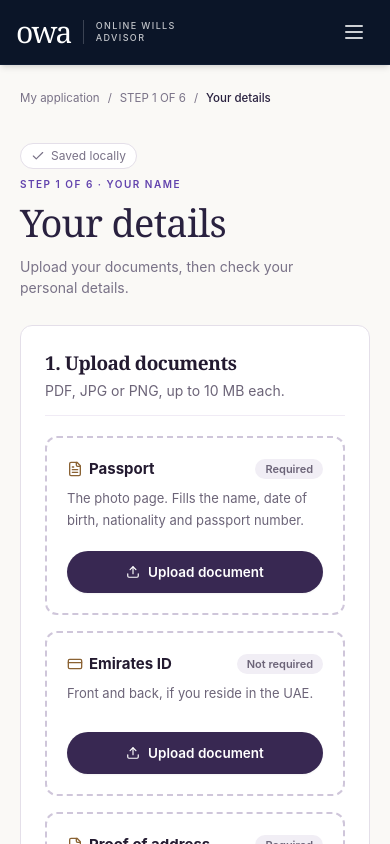
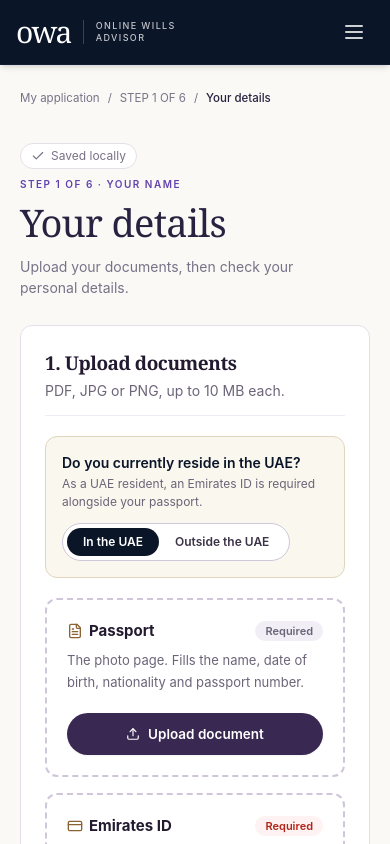
Before and after one commit to ygstudio-game/will_uae, a Next.js app: page /wizard/details in a window 390 px wide. Shown: the top 844 px of the page. Built offline with nearby package versions, Linux system fonts and the light colour scheme; no server answers.

Commit message:
feat(wizard): add UAE residence selector in Section A, set Emirates ID required for residents, and keep country of domicile empty by default

```diff
--- a/app/api/applications/[id]/route.ts
+++ b/app/api/applications/[id]/route.ts
@@ -264,7 +264,7 @@ export async function PATCH(
           applicationId: params.id,
           willIndex: 1,
           versionTag: "ADJD-NM0723-07-03",
-          domicileCountry: domicileCountry || "United Kingdom",
+          domicileCountry: domicileCountry || "",
           hasChildrenUnder18: Boolean(hasChildrenUnder18),
           isDraftConfirmed: Boolean(isDraftConfirmed),
           testatorPersonId: targetTestatorId,
--- a/app/api/wills/route.ts
+++ b/app/api/wills/route.ts
@@ -83,7 +83,7 @@ export async function POST(req: NextRequest) {
         applicationId: app.id,
         willIndex: 1,
         versionTag: "ADJD-NM0723-07-03",
-        domicileCountry: "United Kingdom",
+        domicileCountry: "",
       },
     });
 
--- a/components/owa-wizard/SectionA_Details.tsx
+++ b/components/owa-wizard/SectionA_Details.tsx
@@ -33,11 +33,13 @@ export function SectionA_Details() {
   const [nationality, setNationality] = useState(testator?.nationality || "");
   const [passportNumber, setPassportNumber] = useState(testator?.passportNumber || "");
   const [emiratesId, setEmiratesId] = useState(testator?.emiratesId || "");
-  const [isUaeResident, setIsUaeResident] = useState<boolean | null>(
-    testator?.isUaeResident ?? null
+  const [isUaeResident, setIsUaeResident] = useState<boolean>(
+    testator?.isUaeResident ?? true
   );
   const [address, setAddress] = useState(testator?.address || "");
-  const [domicileCountry, setDomicileCountry] = useState(activeWill?.domicileCountry || "");
+  const [domicileCountry, setDomicileCountry] = useState(
+    activeWill?.domicileCountry === "United Kingdom" ? "" : (activeWill?.domicileCountry || "")
+  );
   const [email, setEmail] = useState(testator?.email || "");
   const [phone, setPhone] = useState(testator?.phone || "");
 
@@ -130,7 +132,7 @@ export function SectionA_Details() {
       }
     }
     if (activeWill?.domicileCountry) {
-      setDomicileCountry(activeWill.domicileCountry);
+      setDomicileCountry(activeWill.domicileCountry === "United Kingdom" ? "" : activeWill.domicileCountry);
     }
   }, [testator, activeWill]);
 
@@ -219,11 +221,6 @@ export function SectionA_Details() {
       if (ocr.nationality) {
         setNationality(ocr.nationality);
         extractedData.nationality = ocr.nationality;
-        if (!domicileCountry) {
-          setDomicileCountry(ocr.nationality);
-          extractedData.domicileCountry = ocr.nationality;
-          updateActiveWill({ domicileCountry: ocr.nationality });
-        }
       }
       if (ocr.passportNumber) {
         setPassportNumber(ocr.passportNumber);
@@ -373,6 +370,50 @@ export function SectionA_Details() {
           </p>
         </div>
 
+        {/* UAE Residence Selector */}
+        <div className="bg-[#FAF7EE] p-4 sm:p-5 rounded-xl border border-[#E2D5BE] flex flex-col sm:flex-row sm:items-center justify-between gap-3 shadow-xs">
+          <div>
+            <span className="text-sm font-semibold text-[#0B1528] block">
+              Do you currently reside in the UAE?
+            </span>
+            <p className="text-[12px] text-[#6c6478] mt-0.5">
+              {isUaeResident
+                ? "As a UAE resident, an Emirates ID is required alongside your passport."
+                : "Non-UAE residents only require their passport photo page."}
+            </p>
+          </div>
+          <div className="inline-flex p-1 bg-white rounded-full border border-[#cfc6da] self-start sm:self-auto shrink-0 shadow-2xs">
+            <button
+              type="button"
+              onClick={() => {
+                setIsUaeResident(true);
+                syncToStore({ isUaeResident: true });
+              }}
+              className={`px-4 py-1.5 rounded-full text-xs font-semibold transition-all cursor-pointer ${
+                isUaeResident
+                  ? "bg-[#0B1528] text-white shadow-xs"
+                  : "text-[#3b3346] hover:text-[#231a30]"
+              }`}
+            >
+              In the UAE
+            </button>
+            <button
+              type="button"
+              onClick={() => {
+                setIsUaeResident(false);
+                syncToStore({ isUaeResident: false });
+              }}
+              className={`px-4 py-1.5 rounded-full text-xs font-semibold transition-all cursor-pointer ${
+                !isUaeResident
+                  ? "bg-[#0B1528] text-white shadow-xs"
+                  : "text-[#3b3346] hover:text-[#231a30]"
+              }`}
+            >
+              Outside the UAE
+            </button>
+          </div>
+        </div>
+
         <div className="grid grid-cols-1 md:grid-cols-3 gap-4">
           {/* Tile 1: Passport */}
           <div
@@ -461,15 +502,15 @@ export function SectionA_Details() {
                   <span>Emirates ID</span>
                 </span>
                 {emiratesIdUploaded ? (
-                  <span className="inline-flex items-center gap-1 text-[11px] font-semibold text-[#1f5a3d] bg-[#e8f4ee] px-2.5 py-0.5 rounded-full">
+                  <span className="inline-flex items-center gap-1 text-[11px] font-semibold text-[#1f5a3d] bg-[#e8f4ee] px-2.5 py-0.5 rounded-full whitespace-nowrap">
                     <CheckCircle2 className="w-3.5 h-3.5" /> Read
                   </span>
                 ) : isUaeResident ? (
-                  <span className="text-[11px] font-semibold text-[#b42318] bg-[#fef3f2] px-2.5 py-0.5 rounded-full">
+                  <span className="text-[11px] font-semibold text-[#b42318] bg-[#fef3f2] px-2.5 py-0.5 rounded-full whitespace-nowrap">
                     Required
                   </span>
                 ) : (
-                  <span className="text-[11px] font-semibold text-[#6c6478] bg-[#f1eef5] px-2.5 py-0.5 rounded-full">
+                  <span className="text-[11px] font-semibold text-[#6c6478] bg-[#f1eef5] px-2.5 py-0.5 rounded-full whitespace-nowrap">
                     Not required
                   </span>
                 )}
--- a/store/useOwaStore.ts
+++ b/store/useOwaStore.ts
@@ -77,7 +77,7 @@ export const createDefaultDraftApplication = (): ApplicationData => {
     relationship: "Self",
     passportNumber: "",
     emiratesId: "",
-    isUaeResident: false,
+    isUaeResident: true,
     address: "",
     email: "",
     phone: "",
@@ -441,7 +441,7 @@ export const useOwaStore = create<OwaState>()(
               applicationId: currentApp.id,
               willIndex: state.activeWillIndex,
               versionTag: "ADJD-NM0723-07-03",
-              domicileCountry: "United Kingdom",
+              domicileCountry: "",
               declarationConfirmed: true,
               hasChildrenUnder18: false,
               isDraftConfirmed: false,
```
Also changed, not shown: 1 other file (tests, documents, lock files or other folders).
